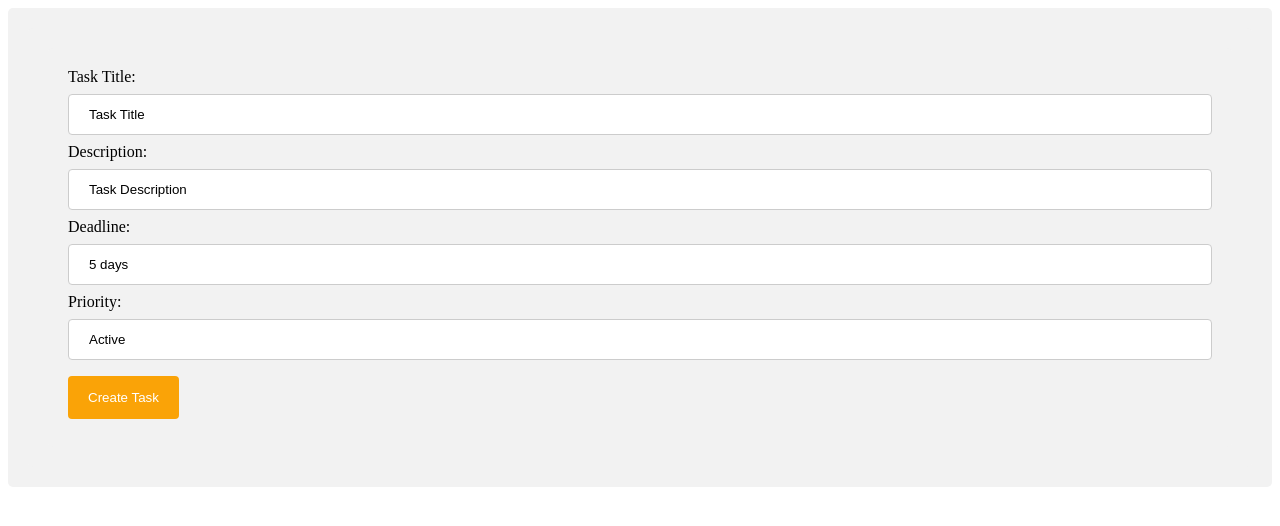
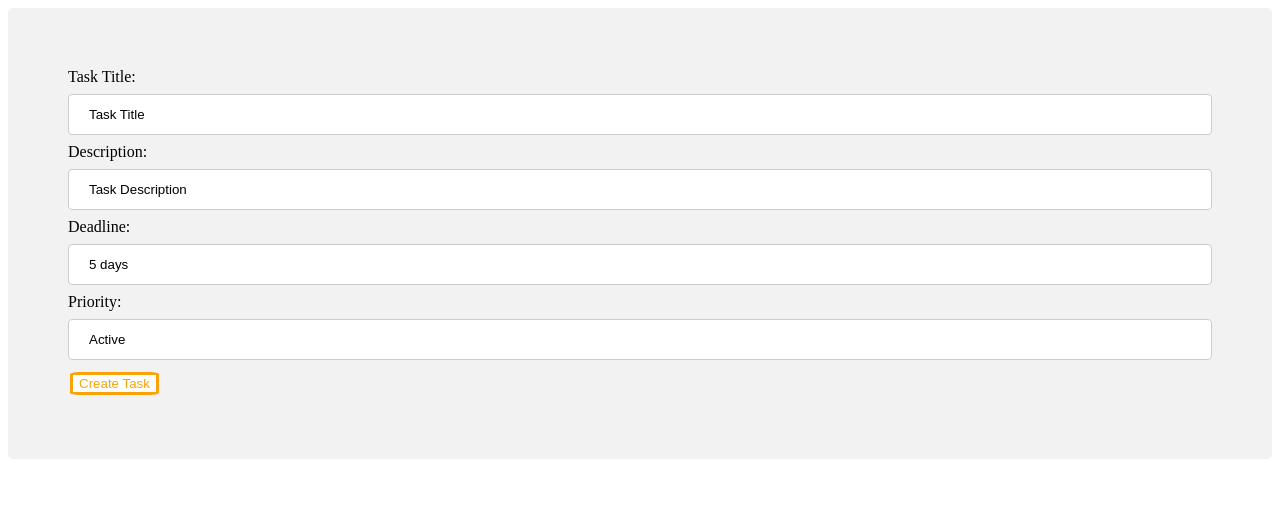
Before and after one commit to nandinip21/Task-Manager, a React (Create React App) app: page / in a window 1280 px wide. Both pictures are taken after a click on the button "Create Task". Shown: the top 526 px of the page. Built offline with nearby package versions, Linux system fonts and the light colour scheme; no server answers.

Commit message:
minor changes

```diff
--- a/src/components/atoms/Button.jsx
+++ b/src/components/atoms/Button.jsx
@@ -2,7 +2,7 @@ import React from "react";
 import "../atoms/Button.css";
 import { connect } from "react-redux";
 
-const Button = (props) => {
+export const Button = (props) => {
   return (
     <div>
       <button
--- a/src/components/organisms/Add Task/AddTask.jsx
+++ b/src/components/organisms/Add Task/AddTask.jsx
@@ -15,7 +15,13 @@ export const AddTask = (props) => {
 
   return (
     <div>
-      <form className="form-main">
+      <form
+        className="form-main"
+        onSubmit={() => {
+          props.addTask(task);
+          props.toggleCreateTaskHandler();
+        }}
+      >
         <Input
           content="Task Title:"
           name="title"
@@ -40,16 +46,8 @@ export const AddTask = (props) => {
           stateTask={task}
           setStateTask={setTask}
         />
-        <Link to="/">
-          <input
-            type="submit"
-            value="Create Task"
-            onClick={() => {
-              props.addTask(task);
-              props.toggleCreateTaskHandler();
-            }}
-          />
-        </Link>
+        {/* <input type="submit" value="Create Task" /> */}
+        <button type="submit">Create Task</button>
       </form>
     </div>
   );
--- a/src/components/organisms/Dashboard/Dashboard.jsx
+++ b/src/components/organisms/Dashboard/Dashboard.jsx
@@ -5,7 +5,7 @@ import { TASK_TYPES } from "./constants";
 import AddTask from "../Add Task/AddTask";
 import ViewTask from "../View Task/ViewTask";
 
-const Dashboard = (props) => {
+export const Dashboard = (props) => {
   const [taskType, setTaskType] = useState(TASK_TYPES.VIEW_TASKS);
   const [viewTaskId, setViewTaskId] = useState(null);
   const toggleCreateTaskHandler = () => {
--- a/src/redux saga/FetchTasksSaga.js
+++ b/src/redux saga/FetchTasksSaga.js
@@ -6,7 +6,7 @@ import {
 } from "../components/redux/actions";
 import { FETCH_TASK } from "../components/redux/constants";
 
-function* onFetchTask() {
+export function* onFetchTask() {
   try {
     const res = yield call(axios.get, ["http://localhost:3000/tasks"]);
     yield put(receiveTaskSuccess(res.data));
```
Also changed, not shown: 1 other file (tests, documents, lock files or other folders).
